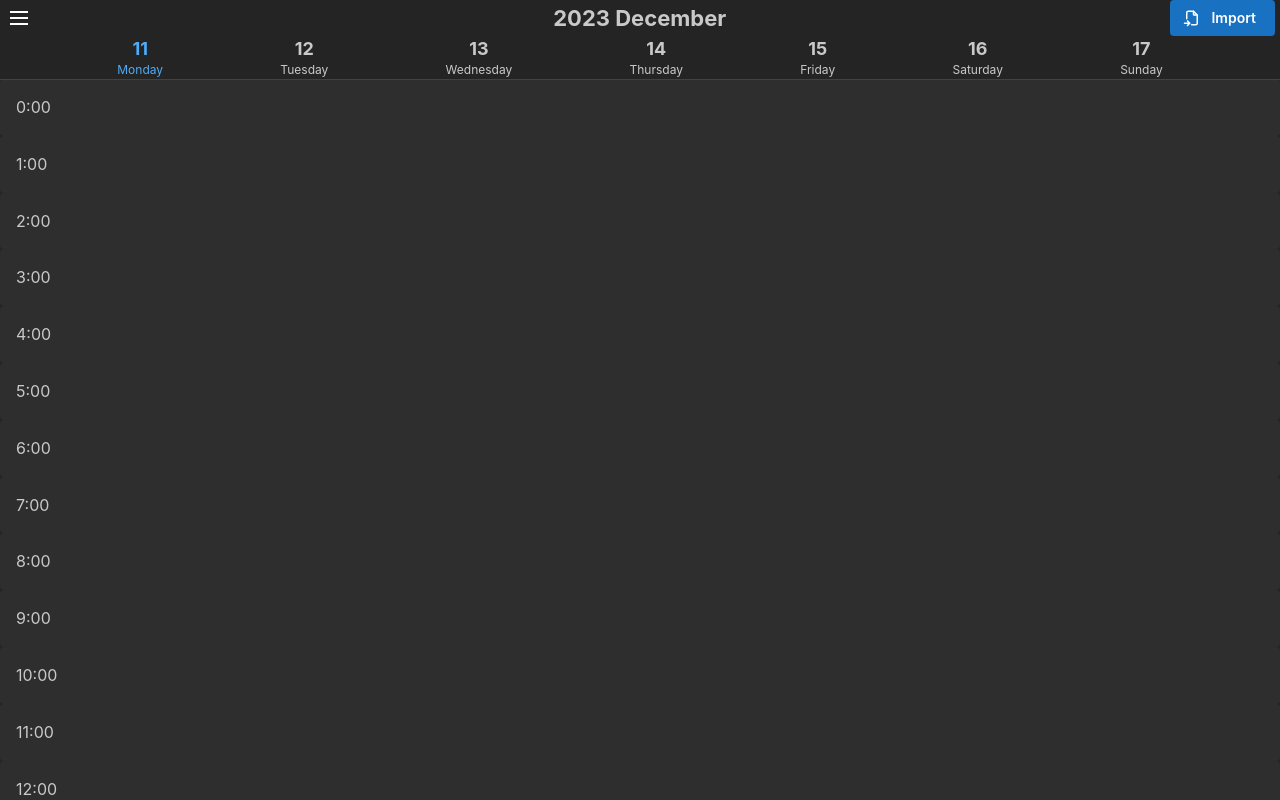
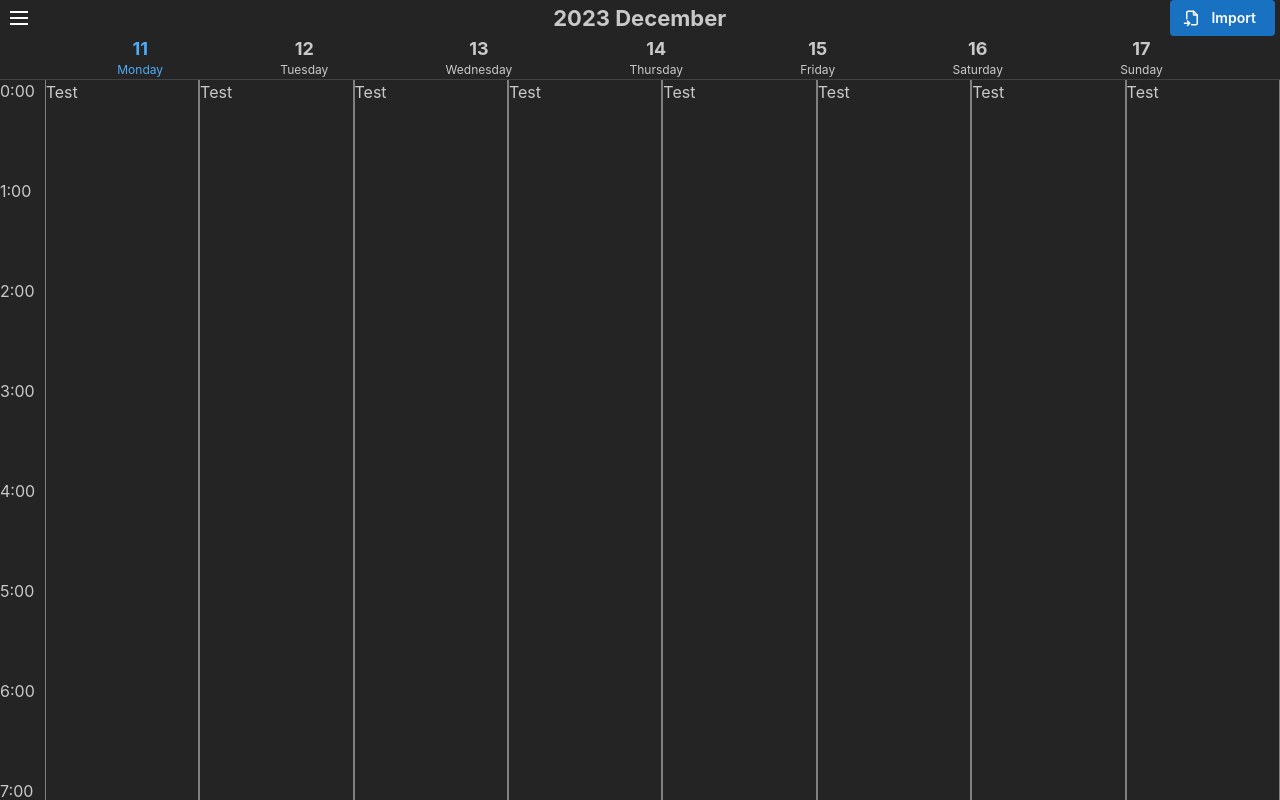
Before and after one commit to Szelmat/QualityTime, a React (Create React App) app: page / in a window 1280 px wide. Shown: the top 800 px of the page. Built offline with nearby package versions, Linux system fonts and the light colour scheme.

Commit message:
✨ Add days

```diff
--- a/src/components/Calendar.tsx
+++ b/src/components/Calendar.tsx
@@ -1,11 +1,21 @@
 import { Flex } from "@mantine/core";
 import { HoursPane } from "./HoursPane";
+import { range } from "../util/Range";
 
 export const Calendar = () => {
   return (
-    <Flex direction="column">
-      <Flex></Flex>
+    <Flex direction="row" style={{ width: "100%" }}>
       <HoursPane />
+      {range(8).map(_nth => {
+        return (
+         <Flex direction="column" style={{
+            border: "1px solid grey",
+            width: "14vw",
+          }}>
+          Test
+         </Flex>
+        )
+      })}
     </Flex>
   );
 };
--- a/src/components/Frame.tsx
+++ b/src/components/Frame.tsx
@@ -1,5 +1,4 @@
 import {
-  ActionIcon,
   AppShell,
   Burger,
   CloseButton,
@@ -11,7 +10,6 @@ import { Calendar } from "./Calendar";
 import { ActionsMenu } from "./ImportMenu";
 import { CalendarHeader } from "./CalendarHeader";
 import format from "date-fns/format";
-import { IconMenu2 } from "@tabler/icons-react";
 import { useDisclosure } from "@mantine/hooks";
 import { HourFormatToggleSwitch } from "./HourFormatToggleSwitch";
 
@@ -21,7 +19,7 @@ export const Frame = () => {
   return (
     <AppShell
       padding="md"
-      navbar={{
+      aside={{
         width: 300,
         breakpoint: "sm",
         collapsed: {
@@ -42,14 +40,14 @@ export const Frame = () => {
         <CalendarHeader />
       </AppShell.Header>
 
-      <AppShell.Navbar p="md">
+      <AppShell.Aside p="md">
         <CloseButton onClick={() => toggle()} />
         <Flex direction="column" align="center">
           <Flex>
             <HourFormatToggleSwitch label="Hour Format:" />
           </Flex>
         </Flex>
-      </AppShell.Navbar>
+      </AppShell.Aside>
 
       <AppShell.Main
         style={{
--- a/src/components/HoursPane.tsx
+++ b/src/components/HoursPane.tsx
@@ -1,4 +1,4 @@
-import { Card, Flex } from "@mantine/core";
+import { Card, Flex, Paper } from "@mantine/core";
 import { useContext, useEffect, useState } from "react";
 import { HourFormatContext } from "../contexts/HourFormatContext";
 import { getHoursInADay } from "../util/Hours";
@@ -14,7 +14,7 @@ export const HoursPane = () => {
   return (
     <Flex direction="column">
       {hours.map((hourTag) => (
-        <Card key={hourTag}>{hourTag}</Card>
+        <Paper key={hourTag} p={0} h={100}>{hourTag}</Paper>
       ))}
     </Flex>
   );
```
